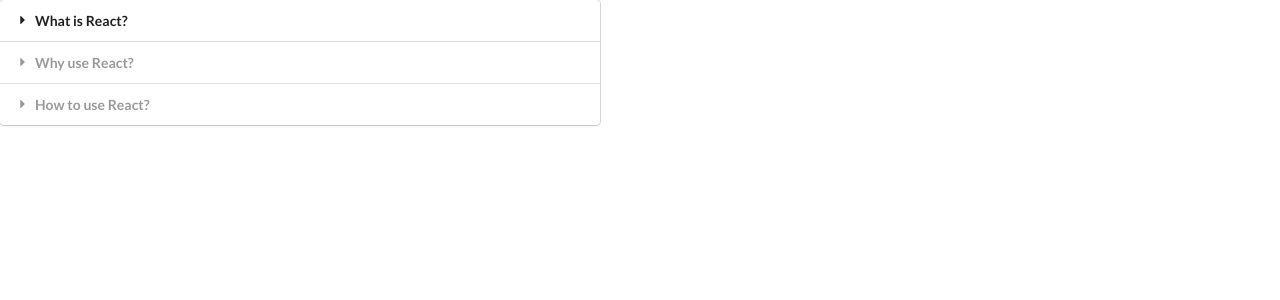
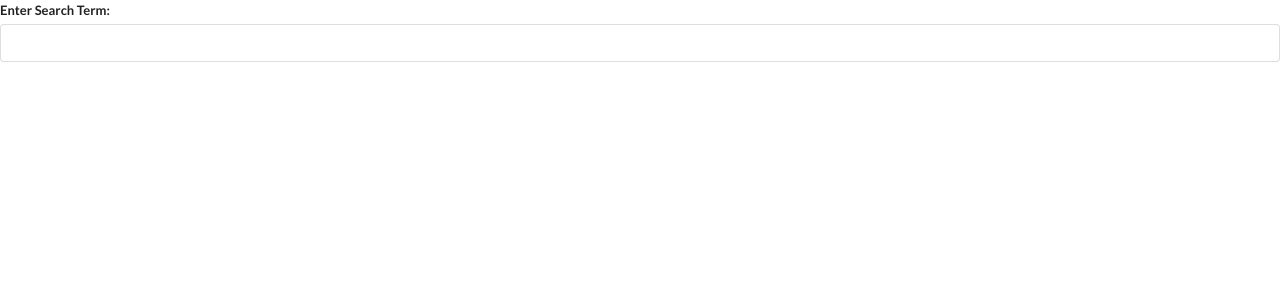
Before and after one commit to builtbyjosh/widgets, a React (Create React App) app: page / in a window 1280 px wide. Shown: the top 300 px of the page. Built offline with nearby package versions, Linux system fonts and the light colour scheme.

Commit message:
created search component

```diff
--- a/src/App.js
+++ b/src/App.js
@@ -1,5 +1,6 @@
 import React from "react";
 import Accordion from "./components/Accordion";
+import Search from "./components/Search";
 
 const items = [
   {
@@ -22,7 +23,8 @@
 export default () => {
   return (
     <div>
-      <Accordion items={items}/>
+      {/* <Accordion items={items}/> */}
+      <Search />
     </div>
   );
 };
--- /dev/null
+++ b/src/components/Search.js
@@ -0,0 +1,23 @@
+import React, { useState } from "react";
+
+const Search = () => {
+  const [term, setTerm] = useState("");
+
+  return (
+    <div>
+      <div className="ui form">
+        <div className="field">
+          <label>Enter Search Term: </label>
+          <input
+            type="text"
+            value={term}
+            className="input"
+            onChange={(e) => setTerm(e.target.value)}
+          />
+        </div>
+      </div>
+    </div>
+  );
+};
+
+export default Search;
```
